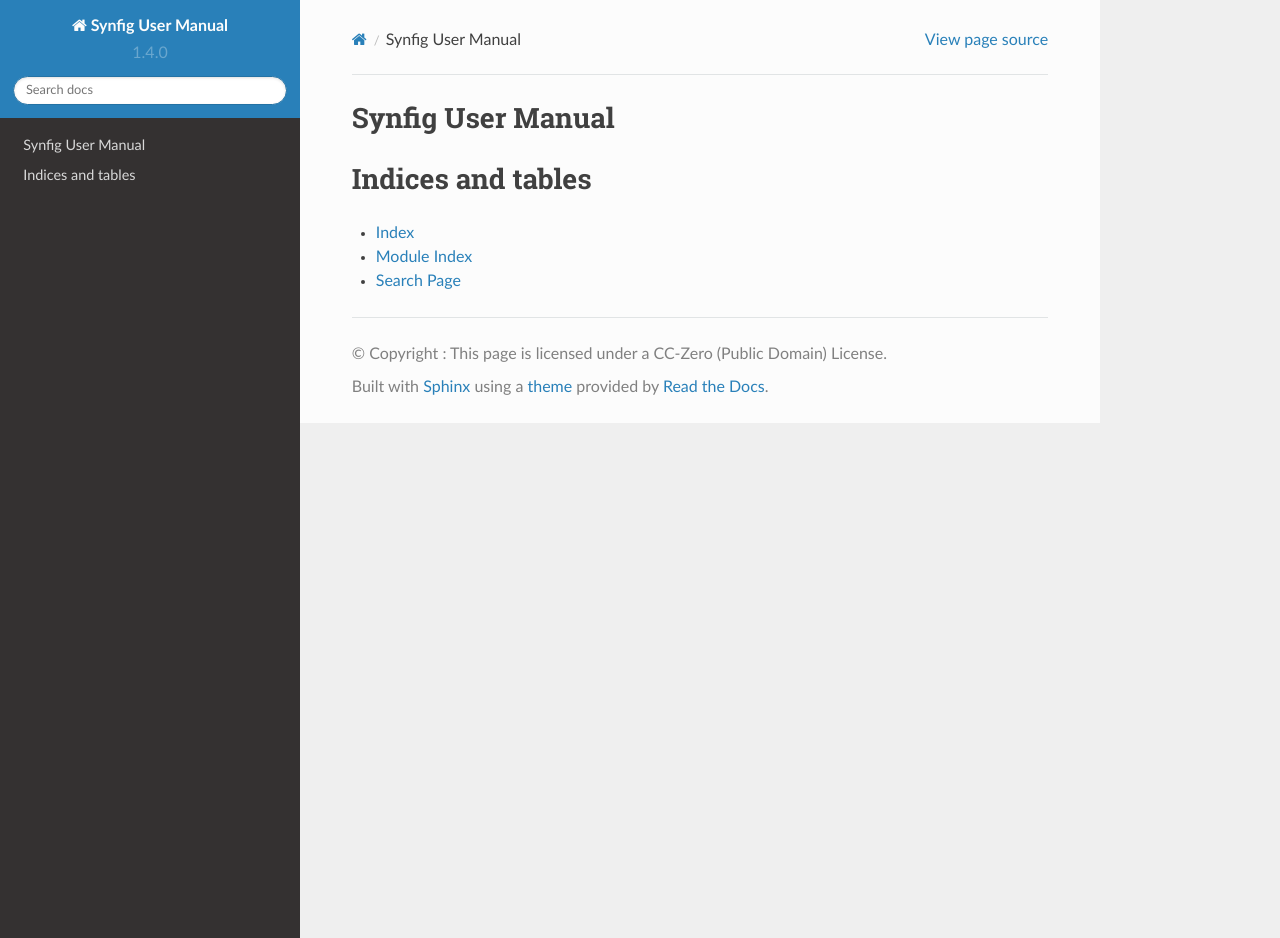
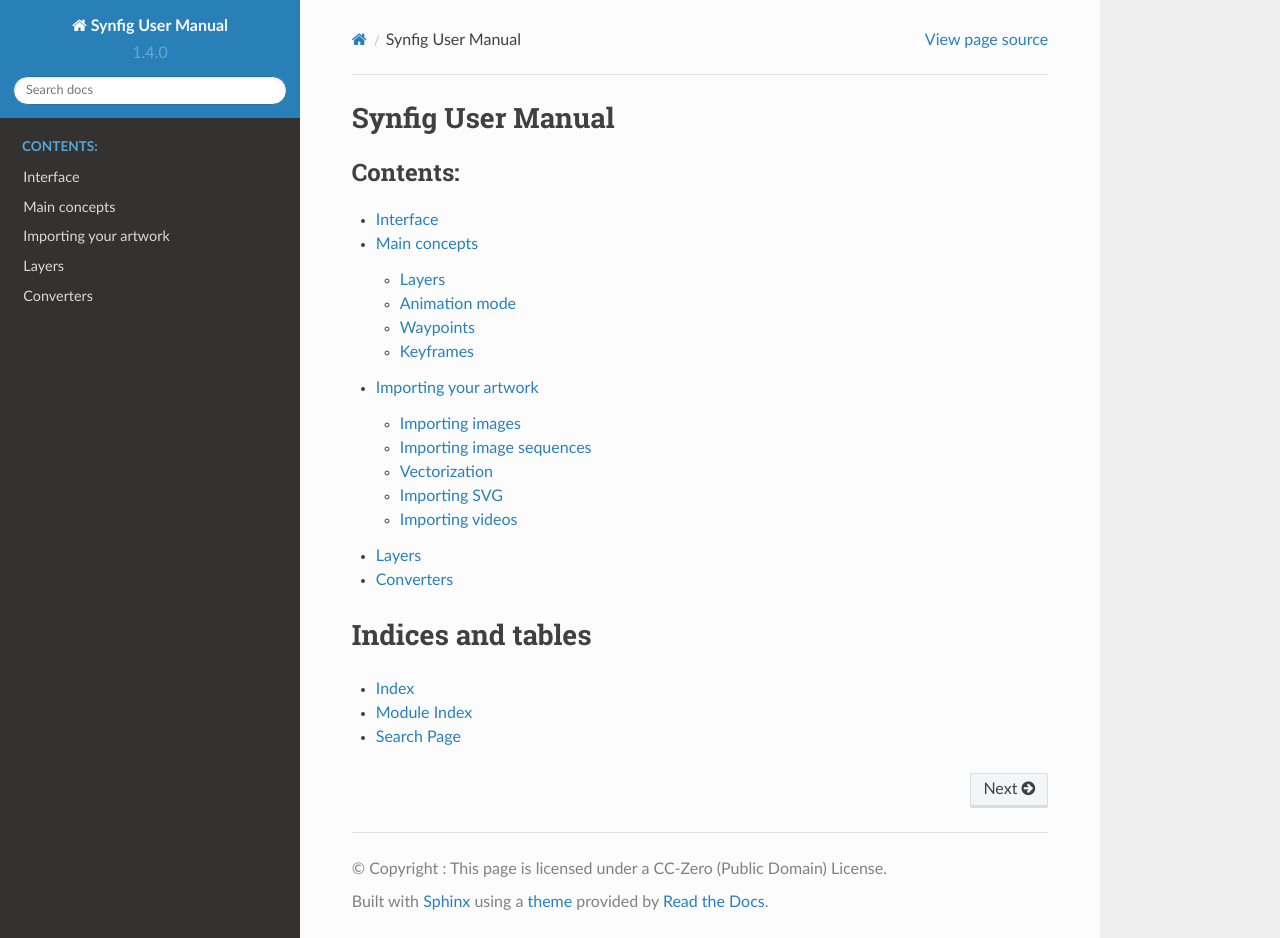
Before and after one commit to synfig/synfig-docs, a Sphinx documentation site: the page built from source/index.rst, in a window 1280 px wide and 938 px high. Built offline with Sphinx 7.4.7 and the Read the Docs theme 2.0.0, drawn with Linux system fonts in a browser that asks for light colours.

Commit message:
Started filling basic structure of documentation

```diff
--- /dev/null
+++ b/source/artwork_import/image_sequences.rst
@@ -0,0 +1,3 @@
+###############################
+    Importing image sequences
+###############################
--- /dev/null
+++ b/source/artwork_import/images.rst
@@ -0,0 +1,3 @@
+########################
+    Importing images
+########################
--- /dev/null
+++ b/source/artwork_import/index.rst
@@ -0,0 +1,14 @@
+.. _artwork_import:
+
+#############################
+    Importing your artwork
+#############################
+
+.. toctree::
+   :maxdepth: 2
+
+   images.rst
+   image_sequences.rst
+   vectorization.rst
+   svg.rst
+   videos.rst
--- /dev/null
+++ b/source/artwork_import/svg.rst
@@ -0,0 +1,3 @@
+########################
+    Importing SVG
+########################
--- /dev/null
+++ b/source/artwork_import/vectorization.rst
@@ -0,0 +1,3 @@
+########################
+    Vectorization
+########################
--- /dev/null
+++ b/source/artwork_import/videos.rst
@@ -0,0 +1,3 @@
+########################
+    Importing videos
+########################
--- /dev/null
+++ b/source/converters/index.rst
@@ -0,0 +1,5 @@
+.. _converters:
+
+########################
+    Converters
+########################
--- a/source/index.rst
+++ b/source/index.rst
@@ -10,6 +10,12 @@
    :maxdepth: 2
    :caption: Contents:
 
+   interface/index.rst
+   main_concepts/index.rst
+   artwork_import/index.rst
+   layers/index.rst
+   converters/index.rst
+
 
 
 Indices and tables
--- /dev/null
+++ b/source/interface/index.rst
@@ -0,0 +1,5 @@
+.. _interface:
+
+########################
+    Interface
+########################
--- /dev/null
+++ b/source/layers/index.rst
@@ -0,0 +1,5 @@
+.. _layers:
+
+########################
+    Layers
+########################
--- /dev/null
+++ b/source/main_concepts/animation_mode.rst
@@ -0,0 +1,3 @@
+########################
+    Animation mode
+########################
--- /dev/null
+++ b/source/main_concepts/index.rst
@@ -0,0 +1,13 @@
+.. _main_concepts:
+
+########################
+    Main concepts
+########################
+
+.. toctree::
+   :maxdepth: 2
+
+   layers.rst
+   animation_mode.rst
+   waypoints.rst
+   keyframes.rst
--- /dev/null
+++ b/source/main_concepts/keyframes.rst
@@ -0,0 +1,3 @@
+########################
+    Keyframes
+########################
--- /dev/null
+++ b/source/main_concepts/layers.rst
@@ -0,0 +1,3 @@
+########################
+    Layers
+########################
--- /dev/null
+++ b/source/main_concepts/waypoints.rst
@@ -0,0 +1,3 @@
+########################
+    Waypoints
+########################
```
